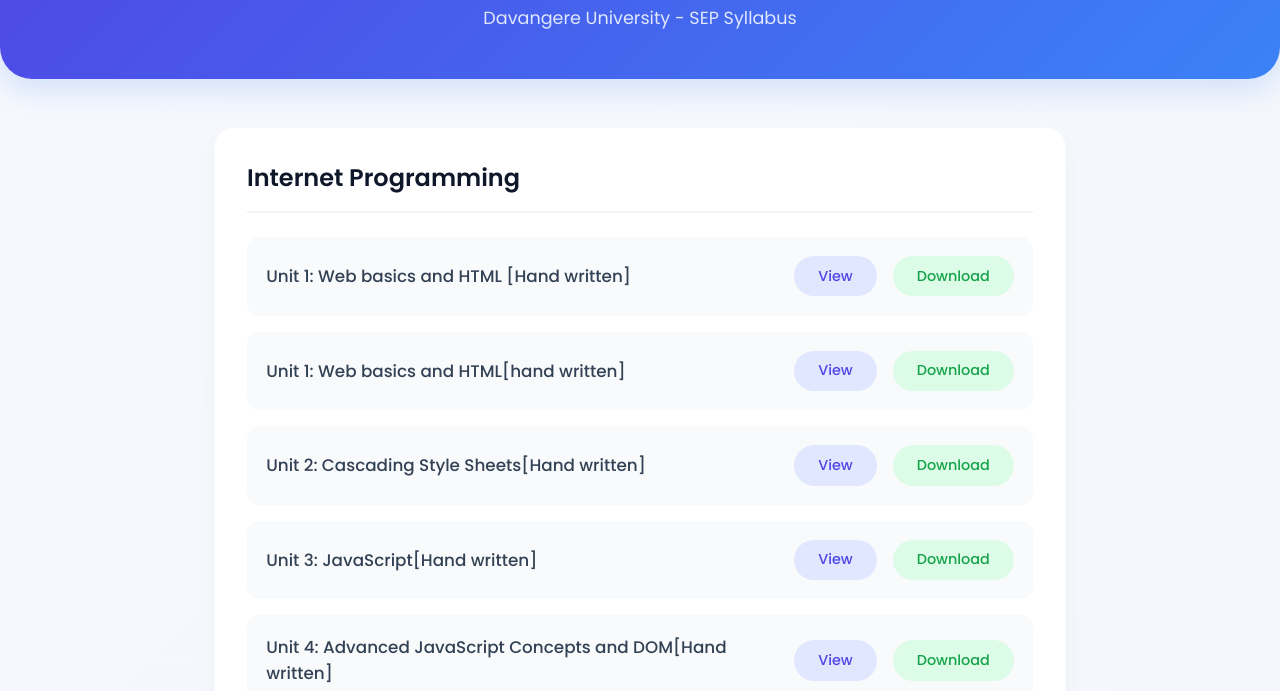
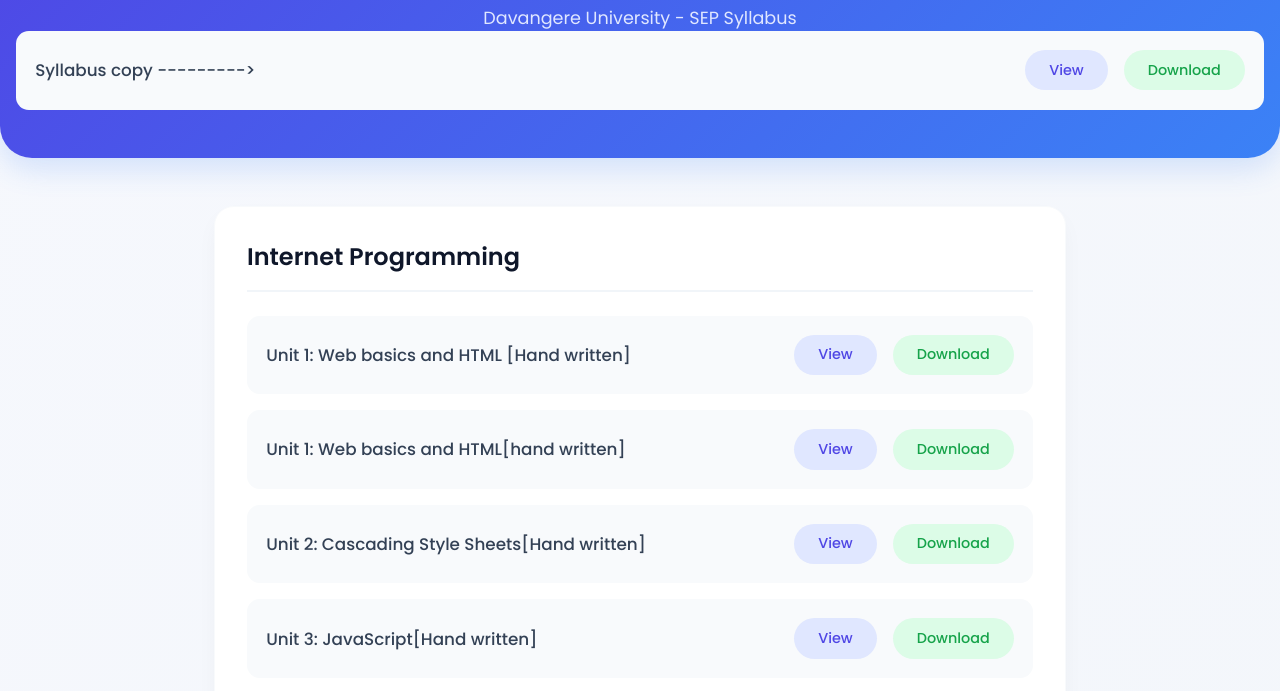
Before and after one commit to shivraj710/3rd_semBCA_notes, a plain HTML site: page index.html in a window 1280 px wide. Shown: the part 104-795 px from the top of the page. Drawn offline with Linux system fonts and the light colour scheme.

Commit message:
syllabus added

```diff
--- a/index.html
+++ b/index.html
@@ -11,6 +11,15 @@
     <header>
         <h1>3rd Sem BCA Study Materials</h1>
         <p>Davangere University - SEP Syllabus</p>
+         <div class="units-grid">
+
+                <div class="unit-row">
+                    <span class="unit-name">Syllabus copy ---------> </span>
+                    <div class="button-group">
+                        <a href="pdfs/syllabus.pdf" target="_blank" class="btn view-btn">View</a>
+                        <a href="pdfs/syllabus.pdf" download class="btn download-btn">Download</a>
+                    </div>
+                </div>
     </header>
 
     <main class="container">
--- a/style.css
+++ b/style.css
@@ -45,7 +45,7 @@ header p {
 }
 
 .subject-card {
-    background: white;
+    background: rgb(255, 255, 255);
     border-radius: 1.2rem;
     padding: 2rem;
     box-shadow: 0 10px 25px -5px rgba(0, 0, 0, 0.05);
@@ -163,5 +163,5 @@ header p {
 
 .creator-name {
     font-weight: 600;
-    color: #4f46e5; /* Matches your theme's indigo color */
+    color: blue; /* Matches your theme's indigo color */
 }
```
Also changed, not shown: 2 other files.
